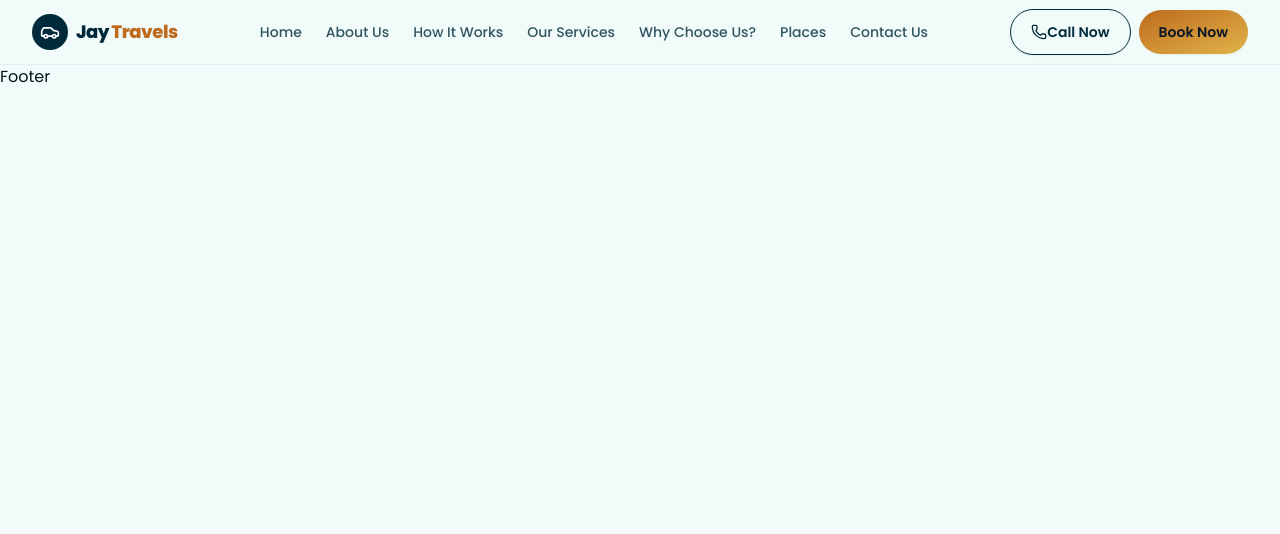
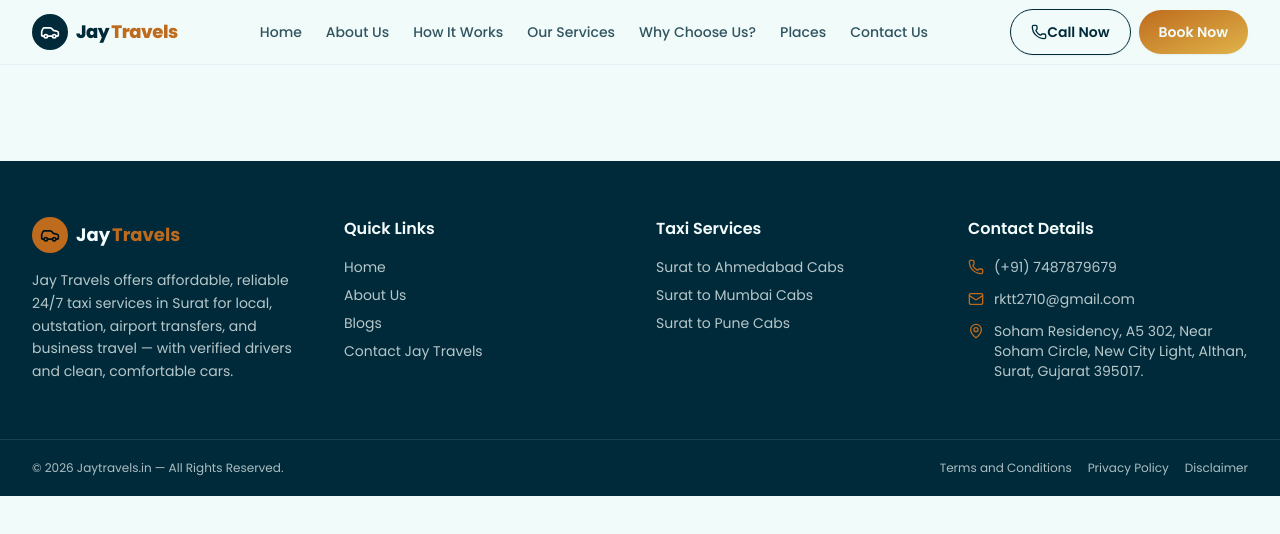
Before and after one commit to dhruviscalelot/jay_travels_website, a React (Vite) app: page / in a window 1280 px wide. Shown: the top 534 px of the page. Built offline with nearby package versions, Linux system fonts and the light colour scheme.

Commit message:
footer ui implement

```diff
--- a/src/components/Footer.jsx
+++ b/src/components/Footer.jsx
@@ -1,9 +1,93 @@
-import React from 'react'
+import React from "react";
+import { Car, Mail, MapPin, Phone } from "lucide-react";
+import { Link } from "react-router-dom";
 
-const Footer = () => {
+export function Footer() {
   return (
-    <div>Footer</div>
-  )
+    <footer className="mt-16 md:mt-24 bg-primary text-primary-foreground">
+      <div className="wrapper py-10 md:py-14">
+        <div className="flex flex-wrap -mx-4">
+          {/* Brand Info */}
+          <div className="w-full sm:w-1/2 lg:w-1/4 px-4 mb-8 lg:mb-0">
+            <Link to="/" className="flex items-center space-x-2 font-bold text-primary-foreground">
+              <span className="inline-flex size-9 items-center justify-center rounded-xl bg-primary-brand text-brand-foreground">
+                <Car className="size-5" />
+              </span>
+              <span className="text-lg">
+                Jay<span className="text-primary-brand ml-0.5">Travels</span>
+              </span>
+            </Link>
+            <p className="mt-4 text-sm text-primary-foreground/75 leading-relaxed">
+              Jay Travels offers affordable, reliable 24/7 taxi services in Surat for local, outstation,
+              airport transfers, and business travel — with verified drivers and clean, comfortable cars.
+            </p>
+          </div>
+
+          {/* Quick Links */}
+          <div className="w-full sm:w-1/2 lg:w-1/4 px-4 mb-8 lg:mb-0">
+            <h4 className="font-semibold mb-4">Quick Links</h4>
+            <ul className="space-y-2 text-sm text-primary-foreground/75">
+              <li>
+                <Link to="/" className="hover:text-primary-brand anim">Home</Link>
+              </li>
+              <li>
+                <a href="#about" className="hover:text-primary-brand anim">About Us</a>
+              </li>
+              <li>
+                <a href="#services" className="hover:text-primary-brand anim">Blogs</a>
+              </li>
+              <li>
+                <a href="#contact" className="hover:text-primary-brand anim">Contact Jay Travels</a>
+              </li>
+            </ul>
+          </div>
+
+          {/* Taxi Services */}
+          <div className="w-full sm:w-1/2 lg:w-1/4 px-4 mb-8 md:mb-0">
+            <h4 className="font-semibold mb-4">Taxi Services</h4>
+            <ul className="space-y-2 text-sm text-primary-foreground/75">
+              <li>Surat to Ahmedabad Cabs</li>
+              <li>Surat to Mumbai Cabs</li>
+              <li>Surat to Pune Cabs</li>
+            </ul>
+          </div>
+
+          {/* Contact Details */}
+          <div className="w-full sm:w-1/2 lg:w-1/4 px-4">
+            <h4 className="font-semibold mb-4">Contact Details</h4>
+            <ul className="space-y-3 text-sm text-primary-foreground/75">
+              <li className="flex items-start">
+                <Phone className="size-4 mt-0.5 text-primary-brand shrink-0 mr-2.5" />
+                <span>(+91) 7487879679</span>
+              </li>
+              <li className="flex items-start">
+                <Mail className="size-4 mt-0.5 text-primary-brand shrink-0 mr-2.5" />
+                <span>rktt2710@gmail.com</span>
+              </li>
+              <li className="flex items-start">
+                <MapPin className="size-4 mt-0.5 text-primary-brand shrink-0 mr-2.5" />
+                <span>
+                  Soham Residency, A5 302, Near Soham Circle, New City Light, Althan, Surat, Gujarat 395017.
+                </span>
+              </li>
+            </ul>
+          </div>
+        </div>
+      </div>
+
+      {/* Copyright Bar */}
+      <div className="border-t border-white/10">
+        <div className="wrapper py-5 flex flex-col md:flex-row items-center justify-between space-y-3 md:space-y-0 text-center md:text-left text-xs text-primary-foreground/70">
+          <p>© 2026 Jaytravels.in — All Rights Reserved.</p>
+          <div className="flex flex-wrap justify-center space-x-4">
+            <a href="#" className="hover:text-primary-brand anim">Terms and Conditions</a>
+            <a href="#" className="hover:text-primary-brand anim">Privacy Policy</a>
+            <a href="#" className="hover:text-primary-brand anim">Disclaimer</a>
+          </div>
+        </div>
+      </div>
+    </footer>
+  );
 }
 
-export default Footer
+export default Footer;
--- a/src/index.css
+++ b/src/index.css
@@ -48,6 +48,8 @@
   }
 }
 
+
+
 /* header */
 @utility icon_motion {
   animation: iconBreathe 3.6s ease-in-out infinite;
@@ -57,6 +59,10 @@
     transform: translateY(-2px) rotate(-4deg) scale(1.06);
   }
 }
+/* end header */
+
+
+
 
 /* PrimeReact Calendar clean UI */
 .p-calendar {
--- a/tailwind.config.js
+++ b/tailwind.config.js
@@ -38,7 +38,8 @@ export default {
           DEFAULT: "#002A3A",
           brand : "#BE6B1D",
           // dark: "#E09626",
-          foreground: "#0B1727",
+          // foreground: "#0B1727",
+          foreground:"#F3FCFB",
         },
 
         secondary: {
```
